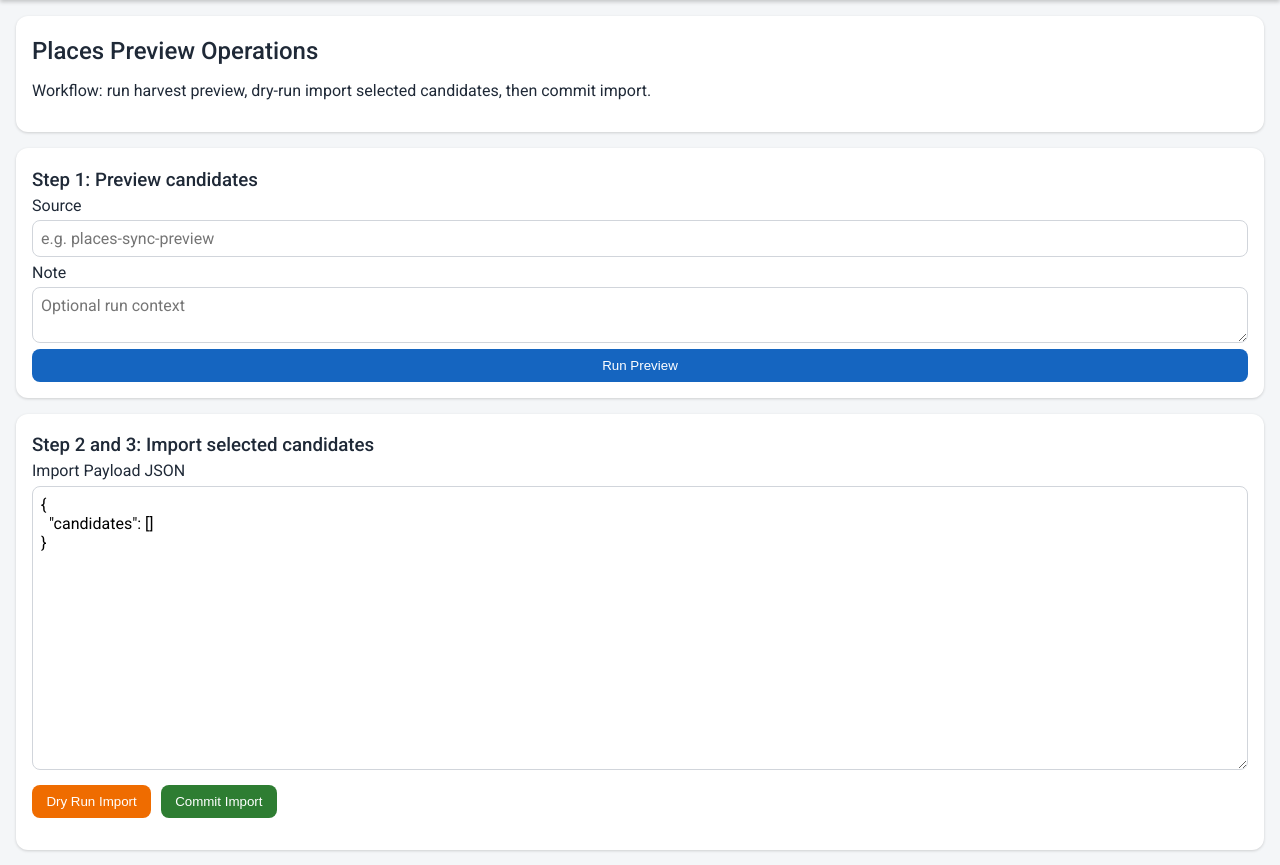
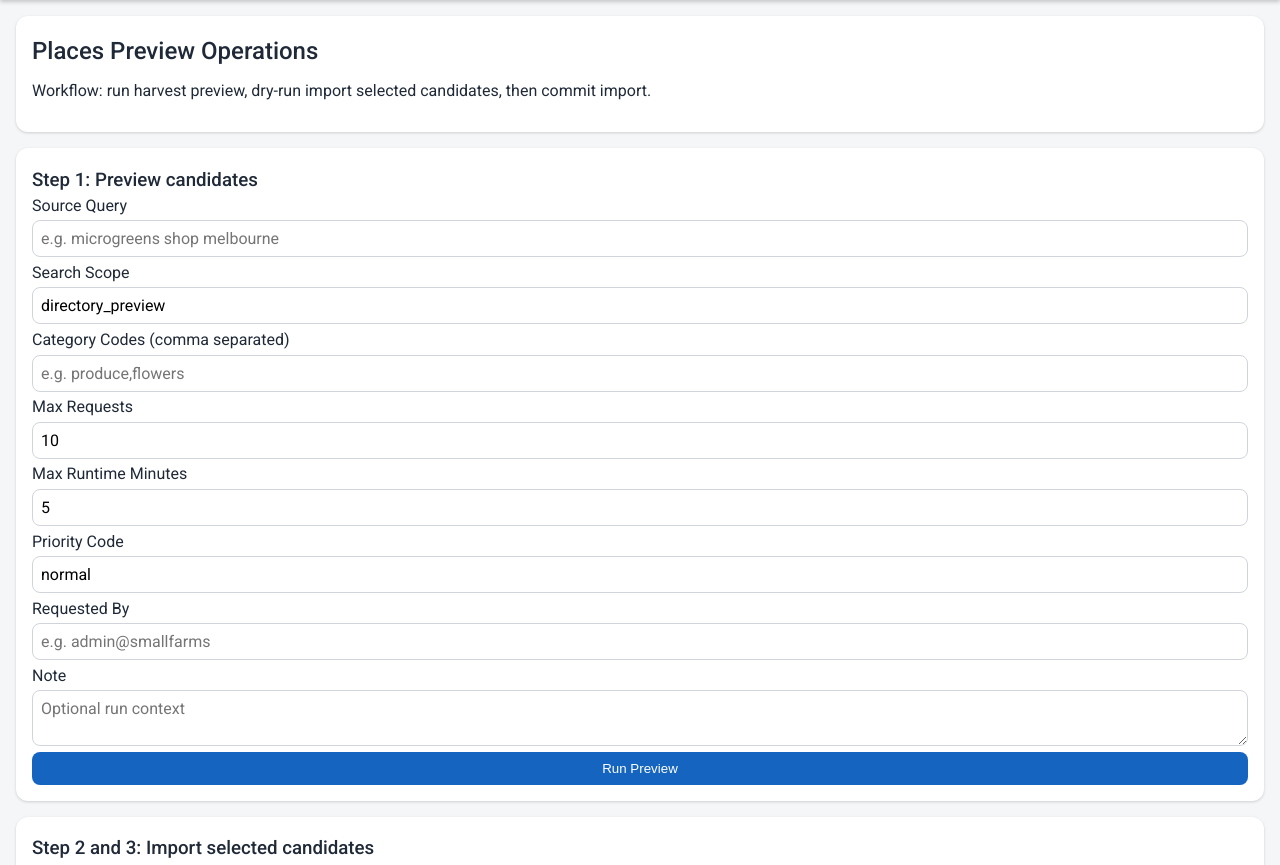
Before and after one commit to jeremytrevatt-au/app-smallfarms-admin, a FastAPI app: page /harvest in a window 1280 px wide. Shown: the part 73-938 px from the top of the page. Run offline with FastAPI, Linux system fonts and the light colour scheme.

Commit message:
Send full required payload for harvest preview.
TODO harvest contract: Add required search_scope/category_codes/max_requests/max_runtime_minutes/priority_code/requested_by fields to /harvest/jobs UI and request payload.

Made-with: Cursor

```diff
--- a/app/models/forms.py
+++ b/app/models/forms.py
@@ -9,6 +9,12 @@ class ReasonedActionForm(BaseModel):
 class HarvestJobForm(BaseModel):
     source: str = Field(min_length=1, max_length=128)
     note: str = Field(default="", max_length=2000)
+    search_scope: str = Field(min_length=1, max_length=128)
+    category_codes: list[str] = Field(min_length=1)
+    max_requests: int = Field(ge=1, le=500)
+    max_runtime_minutes: int = Field(ge=1, le=120)
+    priority_code: str = Field(min_length=1, max_length=64)
+    requested_by: str = Field(min_length=1, max_length=256)
 
 
 def parse_reason_form(reason_code: str, note: str) -> tuple[ReasonedActionForm | None, str | None]:
--- a/app/routes/harvest_jobs.py
+++ b/app/routes/harvest_jobs.py
@@ -56,14 +56,76 @@ async def harvest_page(request: Request, message: str = "", level: str = "succes
 
 
 @router.post("/harvest/jobs", include_in_schema=False)
-async def create_harvest_job(request: Request, source: str = Form(""), note: str = Form("")):
+async def create_harvest_job(
+    request: Request,
+    source: str = Form(""),
+    note: str = Form(""),
+    search_scope: str = Form(""),
+    category_codes_csv: str = Form(""),
+    max_requests: str = Form(""),
+    max_runtime_minutes: str = Form(""),
+    priority_code: str = Form(""),
+    requested_by: str = Form(""),
+):
+    if (
+        not source.strip()
+        or not search_scope.strip()
+        or not category_codes_csv.strip()
+        or not max_requests.strip()
+        or not max_runtime_minutes.strip()
+        or not priority_code.strip()
+        or not requested_by.strip()
+    ):
+        return _render_harvest(
+            request,
+            _with_timestamp(
+                "Harvest request is invalid. Required: source, search_scope, category_codes, "
+                "max_requests, max_runtime_minutes, priority_code, requested_by."
+            ),
+            "error",
+        )
+
+    category_codes = [item.strip() for item in category_codes_csv.split(",") if item.strip()]
     try:
-        form = HarvestJobForm(source=source, note=note)
+        form = HarvestJobForm(
+            source=source,
+            note=note,
+            search_scope=search_scope,
+            category_codes=category_codes,
+            max_requests=int(max_requests),
+            max_runtime_minutes=int(max_runtime_minutes),
+            priority_code=priority_code,
+            requested_by=requested_by,
+        )
     except ValidationError:
-        return _render_harvest(request, "source is required.", "error")
+        return _render_harvest(
+            request,
+            _with_timestamp(
+                "Harvest request is invalid. Required: source, search_scope, category_codes, "
+                "max_requests, max_runtime_minutes, priority_code, requested_by."
+            ),
+            "error",
+        )
+    except ValueError:
+        return _render_harvest(
+            request,
+            _with_timestamp("max_requests and max_runtime_minutes must be numeric."),
+            "error",
+        )
 
     try:
-        harvest_result = await platform_client.create_harvest_job(form.source, form.note)
+        harvest_result = await platform_client.create_harvest_job(
+            {
+                "source": form.source,
+                "note": form.note,
+                "search_scope": form.search_scope,
+                "category_codes": form.category_codes,
+                "max_requests": form.max_requests,
+                "max_runtime_minutes": form.max_runtime_minutes,
+                "priority_code": form.priority_code,
+                "requested_by": form.requested_by,
+            }
+        )
         return _render_harvest(
             request,
             _with_timestamp("Harvest preview completed. Select candidates for import."),
--- a/app/services/platform_api.py
+++ b/app/services/platform_api.py
@@ -180,11 +180,11 @@ class PlatformApiClient:
     async def list_billing_subscriptions(self) -> dict[str, Any]:
         return await self._request("GET", "/v1/admin/billing/subscriptions")
 
-    async def create_harvest_job(self, source: str, note: str) -> dict[str, Any]:
+    async def create_harvest_job(self, payload: dict[str, Any]) -> dict[str, Any]:
         return await self._request(
             "POST",
             "/v1/admin/harvest/jobs",
-            {"source": source, "note": note},
+            payload,
         )
 
     async def import_places(self, payload: dict[str, Any], dry_run: bool) -> dict[str, Any]:
--- a/templates/harvest.html
+++ b/templates/harvest.html
@@ -11,8 +11,20 @@
 <section class="card">
   <h3>Step 1: Preview candidates</h3>
   <form method="post" action="/harvest/jobs" class="action-form">
-    <label>Source</label>
-    <input name="source" required placeholder="e.g. places-sync-preview">
+    <label>Source Query</label>
+    <input name="source" required placeholder="e.g. microgreens shop melbourne">
+    <label>Search Scope</label>
+    <input name="search_scope" required value="directory_preview" placeholder="e.g. directory_preview">
+    <label>Category Codes (comma separated)</label>
+    <input name="category_codes_csv" required placeholder="e.g. produce,flowers">
+    <label>Max Requests</label>
+    <input name="max_requests" type="number" min="1" max="500" required value="10">
+    <label>Max Runtime Minutes</label>
+    <input name="max_runtime_minutes" type="number" min="1" max="120" required value="5">
+    <label>Priority Code</label>
+    <input name="priority_code" required value="normal" placeholder="e.g. normal">
+    <label>Requested By</label>
+    <input name="requested_by" required placeholder="e.g. admin@smallfarms">
     <label>Note</label>
     <textarea name="note" placeholder="Optional run context"></textarea>
     <button type="submit" class="btn">Run Preview</button>
```
Also changed, not shown: tests/test_harvest_jobs.py (added, +53 -0 lines).
